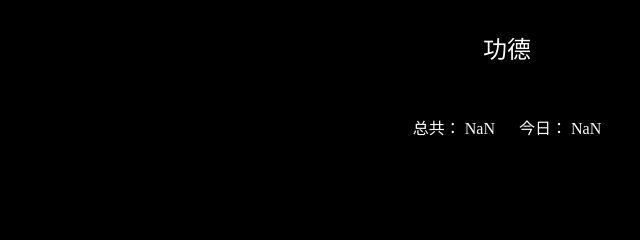
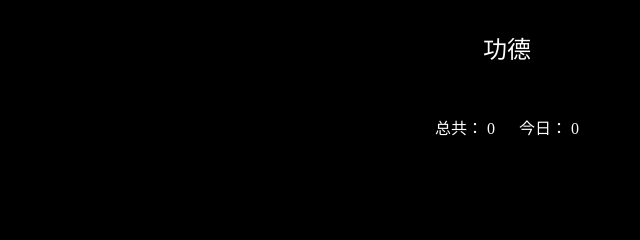
Before and after one commit to Mr-Wang-Y-P/muyu, a plain HTML site: page index.html in a window 1280 px wide. Shown: the top 240 px of the page, 133-773 px from the left. Drawn offline with Linux system fonts and the light colour scheme.

Commit message:
Add files via upload
bug修复

```diff
--- a/index.html
+++ b/index.html
@@ -232,6 +232,8 @@
         }
         if (!localStorage.getItem('muyuCount')) {
             localStorage.setItem('muyuCount', 0)
+            console.log(localStorage.getItem('muyuCount'));
+            document.getElementById("count").innerText = localStorage.getItem('muyuCount')
         }
         // 当天的敲木鱼次数
         if (!localStorage.getItem('todayTime')) {
@@ -250,6 +252,7 @@
         // 总的木鱼敲击次数
         if (!localStorage.getItem('muyuSumCount')) {
             localStorage.setItem('muyuSumCount', 0)
+            document.getElementById("countAll").innerText = localStorage.getItem('muyuSumCount')
         }
 
 
```
